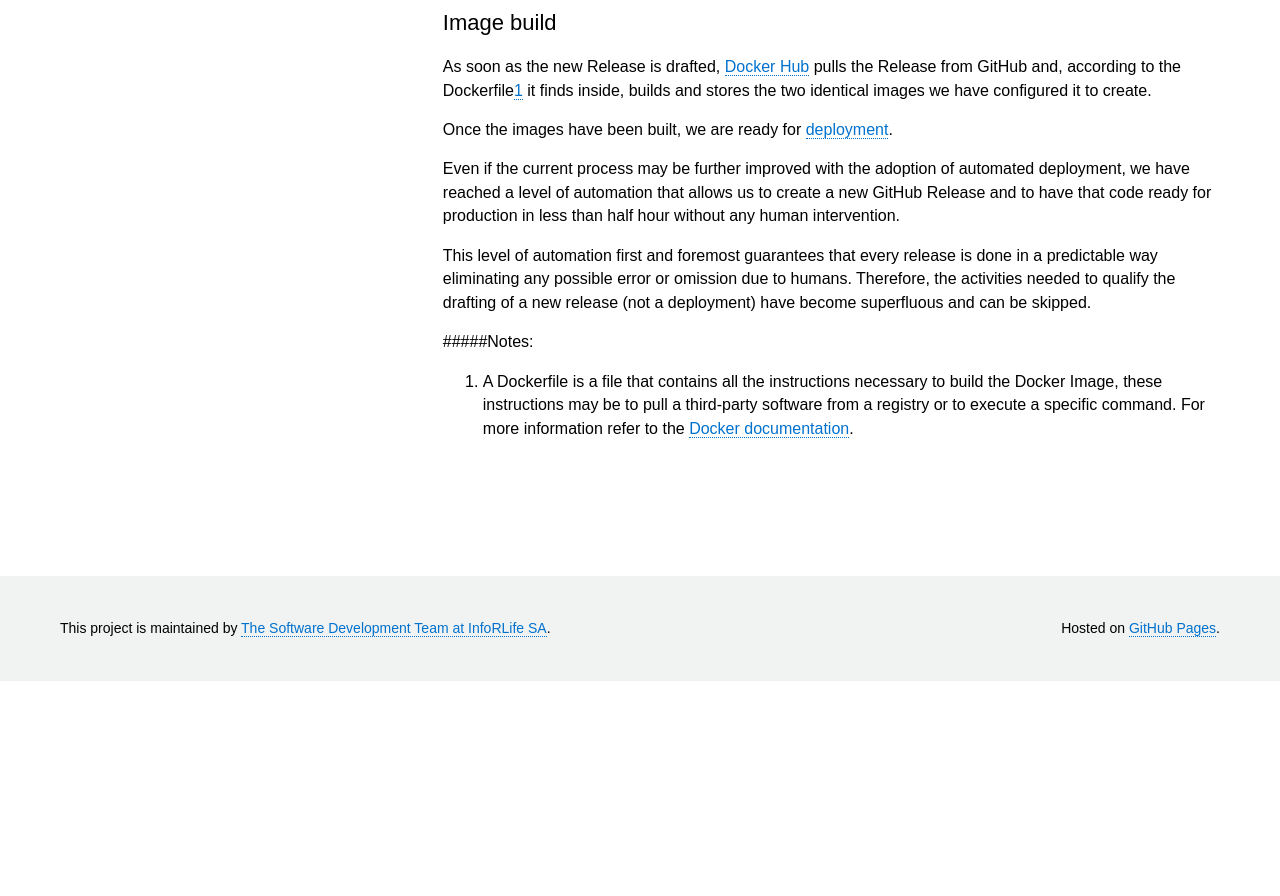
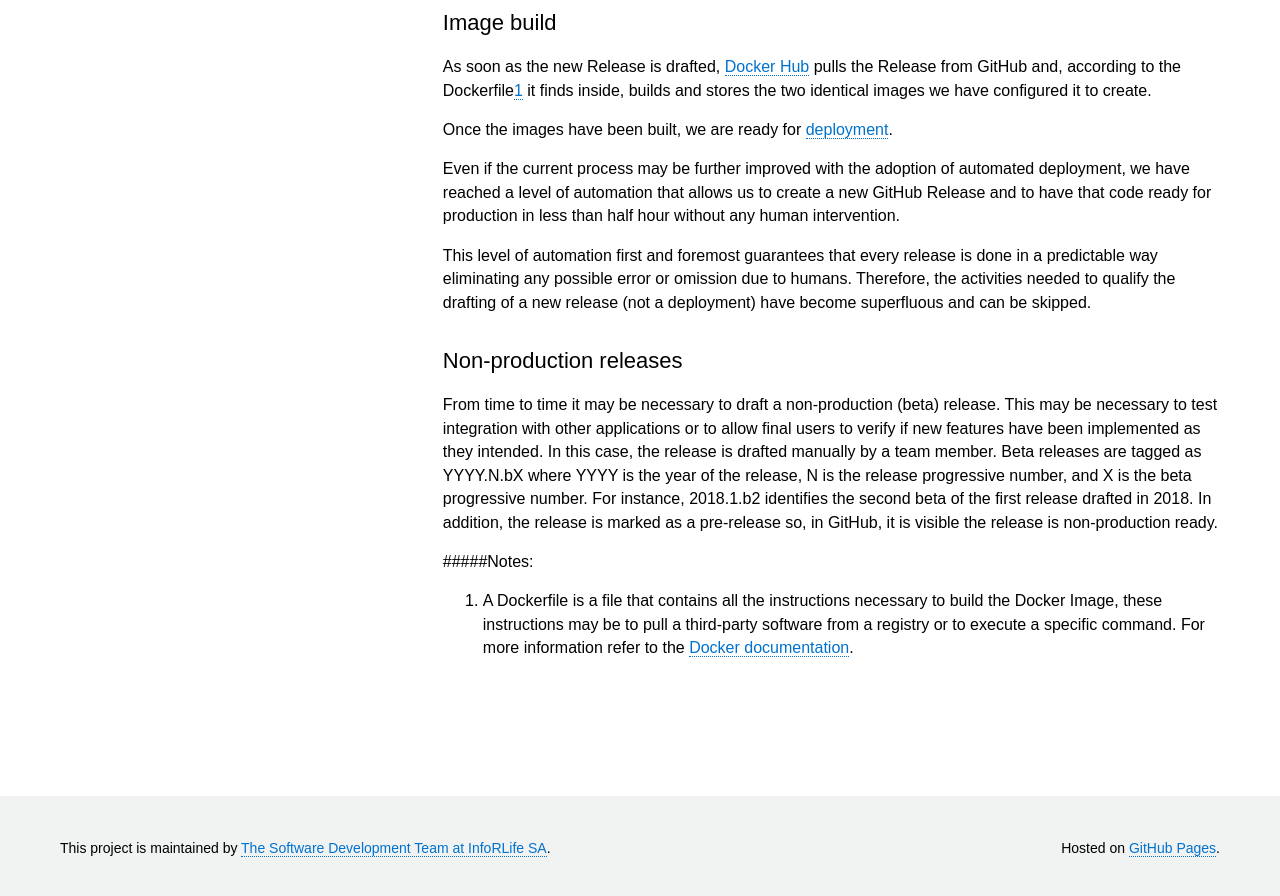
Before and after one commit to inforlife/process, a Jekyll site: the page built from release.md, in a window 1280 px wide and 900 px high, scrolled down 834 px. Shown: the top 896 px of the window. Built offline with Jekyll 4.4.1, drawn with Linux system fonts in a browser that asks for light colours; before the commit the page ends 1515 px from its top, so only the background shows below that.

Commit message:
detail how beta releases are drafted

```diff
--- a/release.md
+++ b/release.md
@@ -33,6 +33,9 @@ Even if the current process may be further improved with the adoption of automat
 
 This level of automation first and foremost guarantees that every release is done in a predictable way eliminating any possible error or omission due to humans. Therefore, the activities needed to qualify the drafting of a new release (not a deployment) have become superfluous and can be skipped.
 
+## Non-production releases
+
+From time to time it may be necessary to draft a non-production (beta) release. This may be necessary to test integration with other applications or to allow final users to verify if new features have been implemented as they intended. In this case, the release is drafted manually by a team member. Beta releases are tagged as YYYY.N.bX where YYYY is the year of the release, N is the release progressive number, and  X is the beta progressive number. For instance, 2018.1.b2 identifies the second beta of the first release drafted in 2018. In addition, the release is marked as a pre-release so, in GitHub, it is visible the release is non-production ready.
 
 #####Notes:
 1. A Dockerfile is a file that contains all the instructions necessary to build the Docker Image, these instructions may be to pull a third-party software from a registry or to execute a specific command. For more information refer to the [Docker documentation](https://docs.docker.com/engine/reference/builder/).
```
